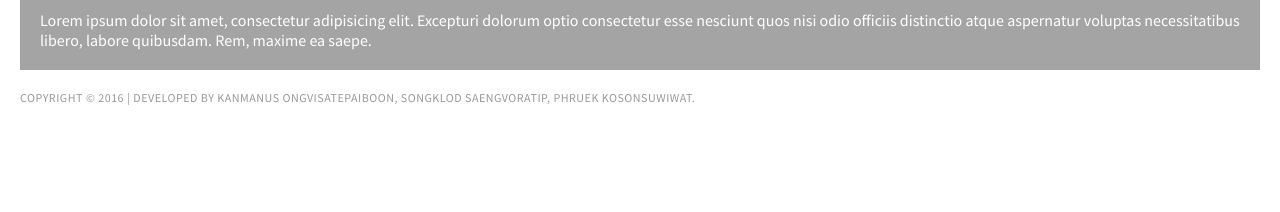
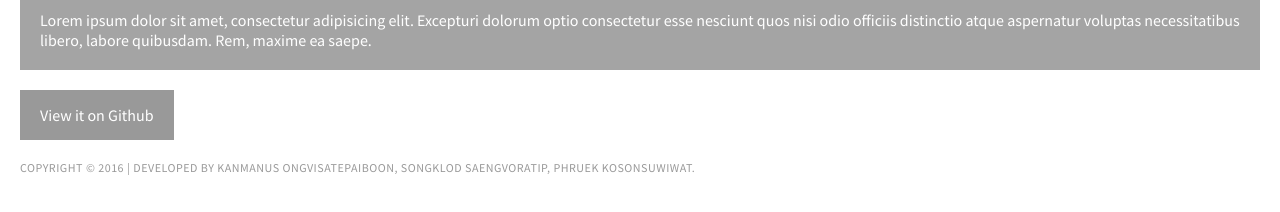
Before and after one commit to kanmanus/mourn.js, a plain HTML site: page example.html in a window 1280 px wide. Shown: the part 520-732 px from the top of the page. Drawn offline with nearby package versions, Linux system fonts and the light colour scheme.

Commit message:
add 'view it on github' button into example.html

```diff
--- a/example.css
+++ b/example.css
@@ -15,6 +15,16 @@ h1{
   color: #666;
 }
 
+
+#example-image{
+  margin-top: 30px;
+  width: 100%;
+  height: 400px;
+  background-image: url('src/images/example.jpg');
+  background-size: cover;
+  background-position: center 15%;
+}
+
 #content{
   padding: 20px;
   background: #2ecc71;
@@ -29,11 +39,16 @@ footer{
   text-transform: uppercase;
 }
 
-#example-image{
-  margin-top: 30px;
-  width: 100%;
-  height: 400px;
-  background-image: url('src/images/example.jpg');
-  background-size: cover;
-  background-position: center 15%;
+.button{
+  display: inline-block;
+  margin-top: 20px;
+  padding: 15px 20px;
+  background: #3BAFDA;
+  color: #FFF;
+  text-decoration: none;
+  transition: .2s;
 }
+
+.button:hover{
+  background: #4FC1E9;
+}
--- a/example.html
+++ b/example.html
@@ -23,7 +23,7 @@
 			distinctio atque aspernatur voluptas necessitatibus libero, labore quibusdam. Rem, maxime ea saepe.
 		</div>
 
-		<a href="http://"></a>
+		<a href="https://github.com/kanmanus/mourn.js" target="_blank" class="button">View it on Github</a>
 
 		<footer>
 			Copyright &copy; 2016 | Developed by Kanmanus Ongvisatepaiboon, Songklod Saengvoratip, Phruek Kosonsuwiwat.
```
